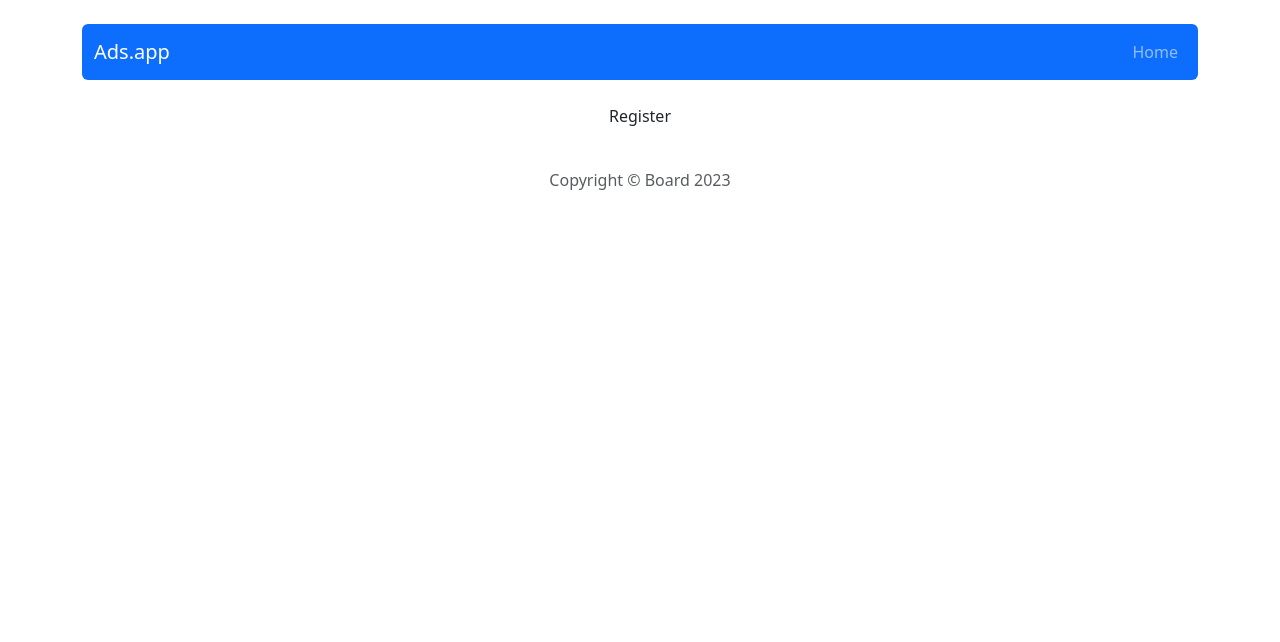
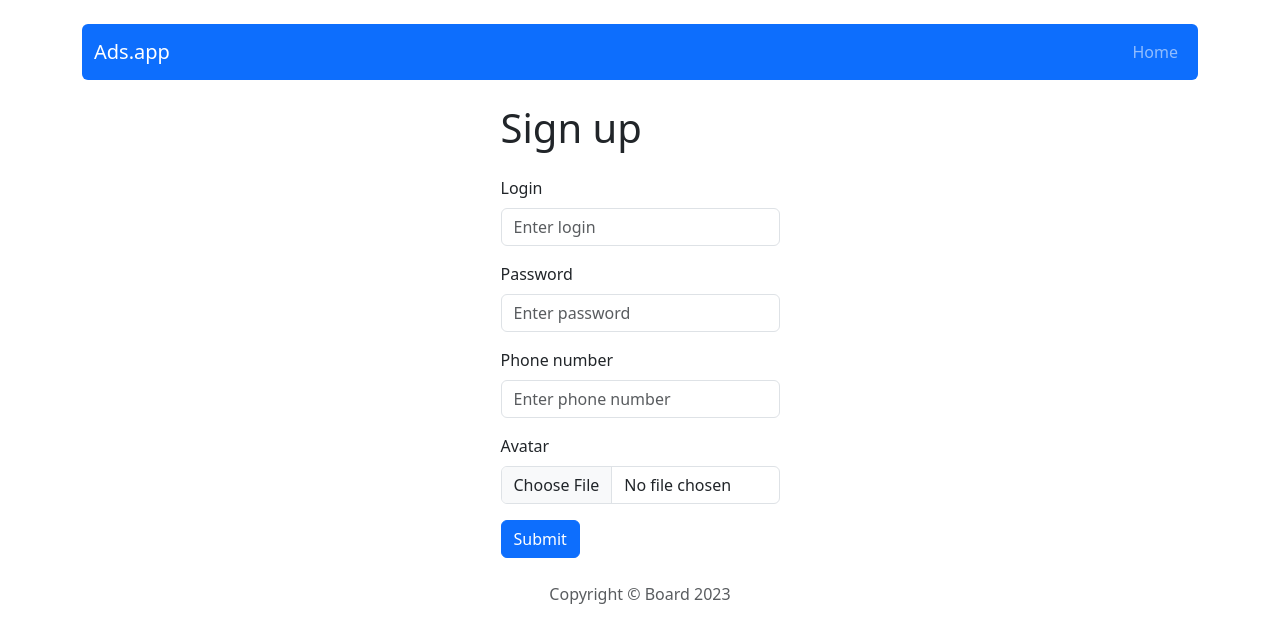
Before and after one commit to HSgod/project-board, a React (Create React App) app in the folder client/: page /register in a window 1280 px wide. Shown: the top 642 px of the page. Built offline with nearby package versions, Linux system fonts and the light colour scheme.

Commit message:
Add register for backend
Signed-off-by: HSgod <hsgodkontakt@gmail.com>

```diff
--- a/client/src/components/pages/Register/Register.js
+++ b/client/src/components/pages/Register/Register.js
@@ -1,8 +1,113 @@
+import Button from 'react-bootstrap/Button';
+import Form from 'react-bootstrap/Form';
+import { useState } from 'react';
+import { API_URL } from '../../../config';
+import Alert from 'react-bootstrap/Alert';
+import Spinner from 'react-bootstrap/Spinner';
+
 const Register = () => {
+
+    const [login, setLogin] = useState('');
+    const [password, setPassword] = useState('');
+    const [phone, setPhone] = useState('');
+    const [avatar, setAvatar] = useState(null);
+    const [status, setStatus] = useState(null);
+
+    const handleSubmit = e => {
+      e.preventDefault();
+
+      const fd = new FormData();
+      fd.append('login', login);
+      fd.append('password', password);
+      fd.append('phone', phone);
+      fd.append('avatar', avatar);
+
+      const options = {
+        method: 'POST',
+        body: fd
+      }
+
+      setStatus('loading');
+      fetch(`${API_URL}/auth/register`, options)
+        .then(res => {
+          if(res.status === 201) {
+            setStatus('success');
+          } else if(res.status === 400) {
+            setStatus('clientError');
+          } else if(res.status === 401) {
+            setStatus('loginError');
+          } else {
+            setStatus('serverError');
+          }
+        })
+        .catch(err => {
+          setStatus('serverError');
+        });
+    }
+
     return (
-      <div>
-        <p className="text-center" >Register</p>
-      </div>
+     <Form className='col-12 col-sm-3 mx-auto' onSubmit={handleSubmit}>
+
+      <h1 className='my-4'>Sign up</h1>
+
+      {status === "success" && (
+        <Alert variant="success">
+          <Alert.Heading>Success!</Alert.Heading>
+          <p>You have been successfully registered! You can now log in...</p>
+        </Alert>
+      )}
+
+      {status === "serverError" && (
+        <Alert variant="danger">
+          <Alert.Heading>Something went wrong...</Alert.Heading>
+          <p>Unexpected error... Try again!</p>
+        </Alert>
+      )}
+
+      {status === "clientError" && (
+        <Alert variant="danger">
+          <Alert.Heading>No enough data</Alert.Heading>
+          <p>You have to fill all the fields.</p>
+        </Alert>
+      )}
+
+      {status === "loginError" && (
+        <Alert variant="warning">
+          <Alert.Heading>Login already in use</Alert.Heading>
+          <p>You have to use other login.</p>
+        </Alert>
+      )}
+
+      {status === "loading" && (
+        <Spinner animation='border' role='status' className='block mx-auto'>
+          <span className="visually-hidden">Loading...</span>
+        </Spinner>
+      )}
+
+      <Form.Group className='mb-3' controlId='formLogin'>
+        <Form.Label>Login</Form.Label>
+        <Form.Control type='text' value={login} onChange={e => setLogin(e.target.value)} placeholder='Enter login' />
+      </Form.Group>
+
+      <Form.Group className='mb-3' controlId='formPassword'>
+        <Form.Label>Password</Form.Label>
+        <Form.Control type='password' value={password} onChange={e => setPassword(e.target.value)} placeholder='Enter password' />
+      </Form.Group>
+
+      <Form.Group className='mb-3' controlId='formPhone'>
+        <Form.Label>Phone number</Form.Label>
+        <Form.Control type='tel' value={phone} onChange={e => setPhone(e.target.value)} placeholder='Enter phone number' />
+      </Form.Group>
+
+      <Form.Group className='mb-3' controlId='formAvatar'>
+        <Form.Label>Avatar</Form.Label>
+        <Form.Control type='file' onChange={e => setAvatar(e.target.files[0])} />
+      </Form.Group>
+
+      <Button variant='primary' type='submit'>
+        Submit
+      </Button>
+     </Form>
     );
 };
 
--- a/client/src/config.js
+++ b/client/src/config.js
@@ -1,2 +1,2 @@
-export const API_URL = (process.env.NODE_ENV === 'production') ? '/api' : 'http://localhost:8000/api';
+export const API_URL = (process.env.NODE_ENV === 'production') ? '/' : 'http://localhost:8000';
 export const IMGS_URL = (process.env.NODE_ENV === 'production') ? '/uploads/' : 'http://localhost:8000/uploads/';
```
Also changed, not shown: 2 other files (tests, documents, lock files or other folders).
